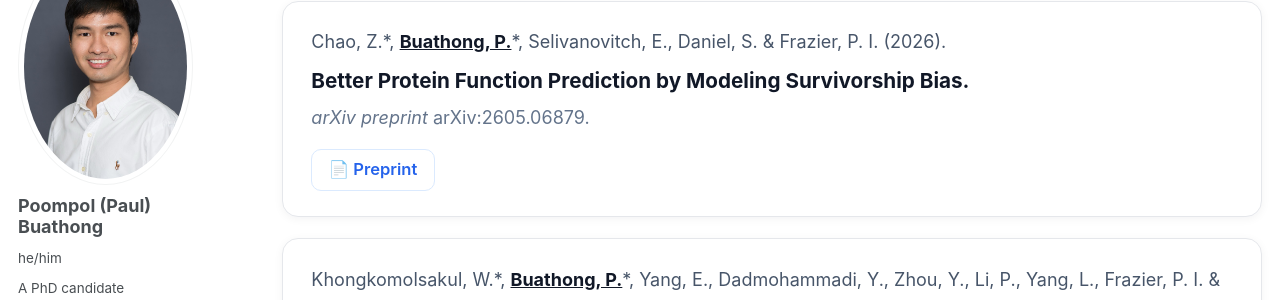
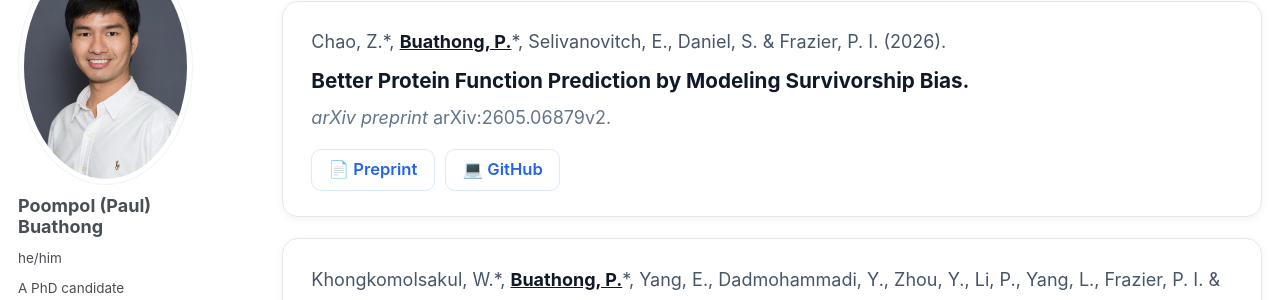
Before and after one commit to poompol/poompol.github.io, a Jekyll site: the page built from _pages/publications.md, in a window 1280 px wide and 900 px high, scrolled down 637 px. Shown: the part 153-453 px from the top of the window. Built offline with Jekyll 4.4.1, drawn with Linux system fonts in a browser that asks for light colours; some web fonts are replaced; a script bundle is joined from its source files by our own code; library files that are not in the unit come from our copies.

Commit message:
update PULSE paper

```diff
--- a/_pages/publications.md
+++ b/_pages/publications.md
@@ -159,11 +159,12 @@ Better Protein Function Prediction by Modeling Survivorship Bias.
 </div>
 
 <div class="pub-venue">
-<em>arXiv preprint</em> arXiv:2605.06879.
+<em>arXiv preprint</em> arXiv:2605.06879v2.
 </div>
 
 <div class="pub-links">
-<a href="https://arxiv.org/abs/2605.06879">📄 Preprint</a>
+<a href="https://arxiv.org/abs/2605.06879v2">📄 Preprint</a>
+<a href="https://github.com/zhongmouchao/PULSE">💻 GitHub</a>
 </div>
 
 </div>
```
Also changed, not shown: _pages/about.md (+2 -2 lines).
